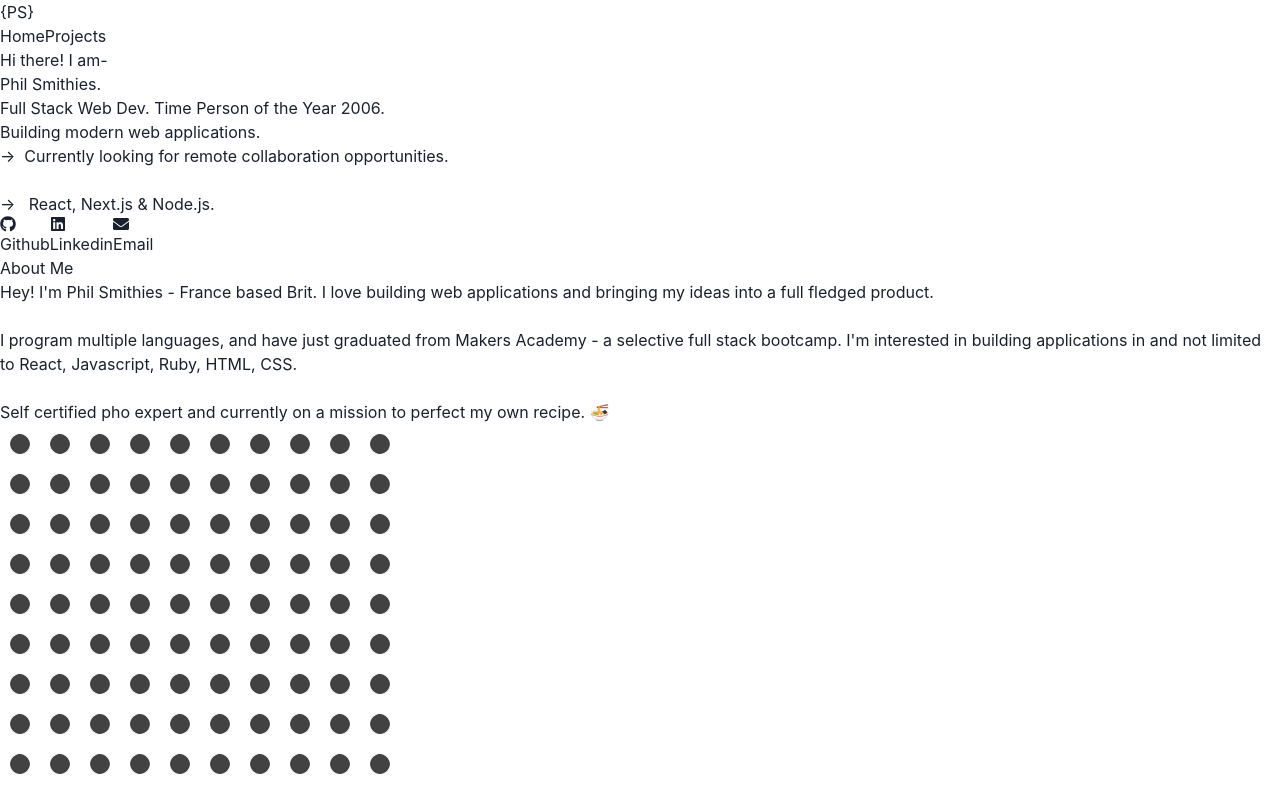
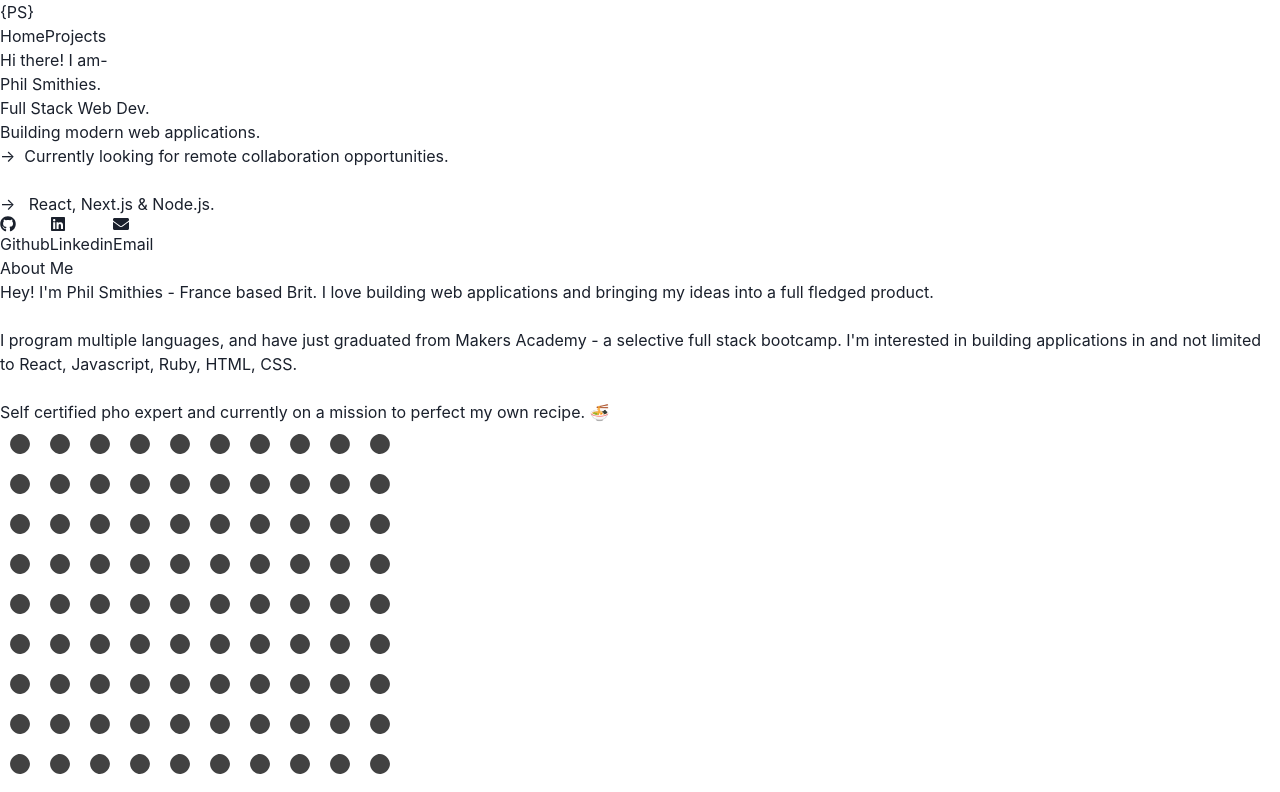
Before and after one commit to philsmithies/Portfolio, a Next.js app: page / in a window 1280 px wide. Shown: the top 792 px of the page. Built offline with nearby package versions, Linux system fonts and the light colour scheme.

Commit message:
edited intro

```diff
--- a/components/Intro.jsx
+++ b/components/Intro.jsx
@@ -34,7 +34,7 @@ const Intro = () => {
           data-aos-duration="1000"
           data-aos-offset="0"
         >
-          Full Stack Web Dev. Time Person of the Year 2006.
+          Full Stack Web Dev.
         </h2>
         <div
           data-aos="fade-zoom-in"
```
